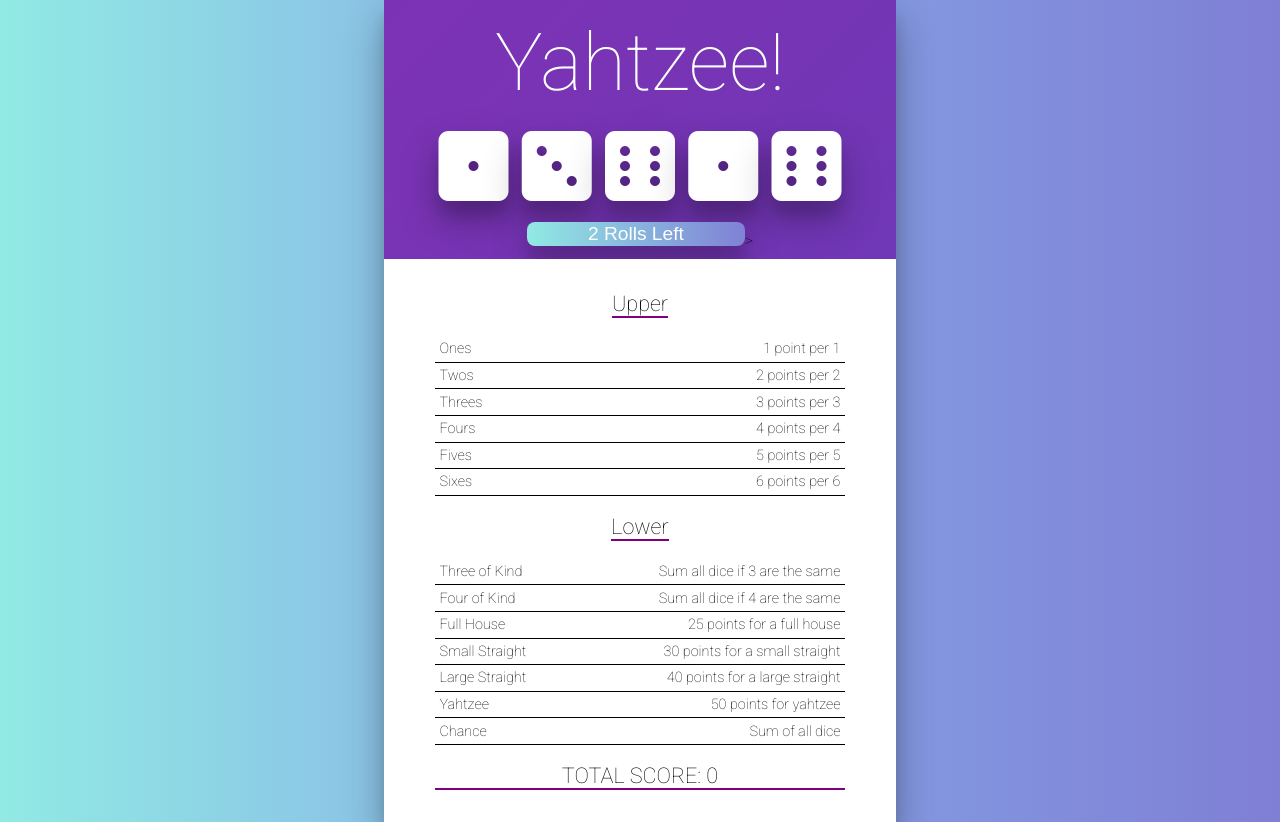
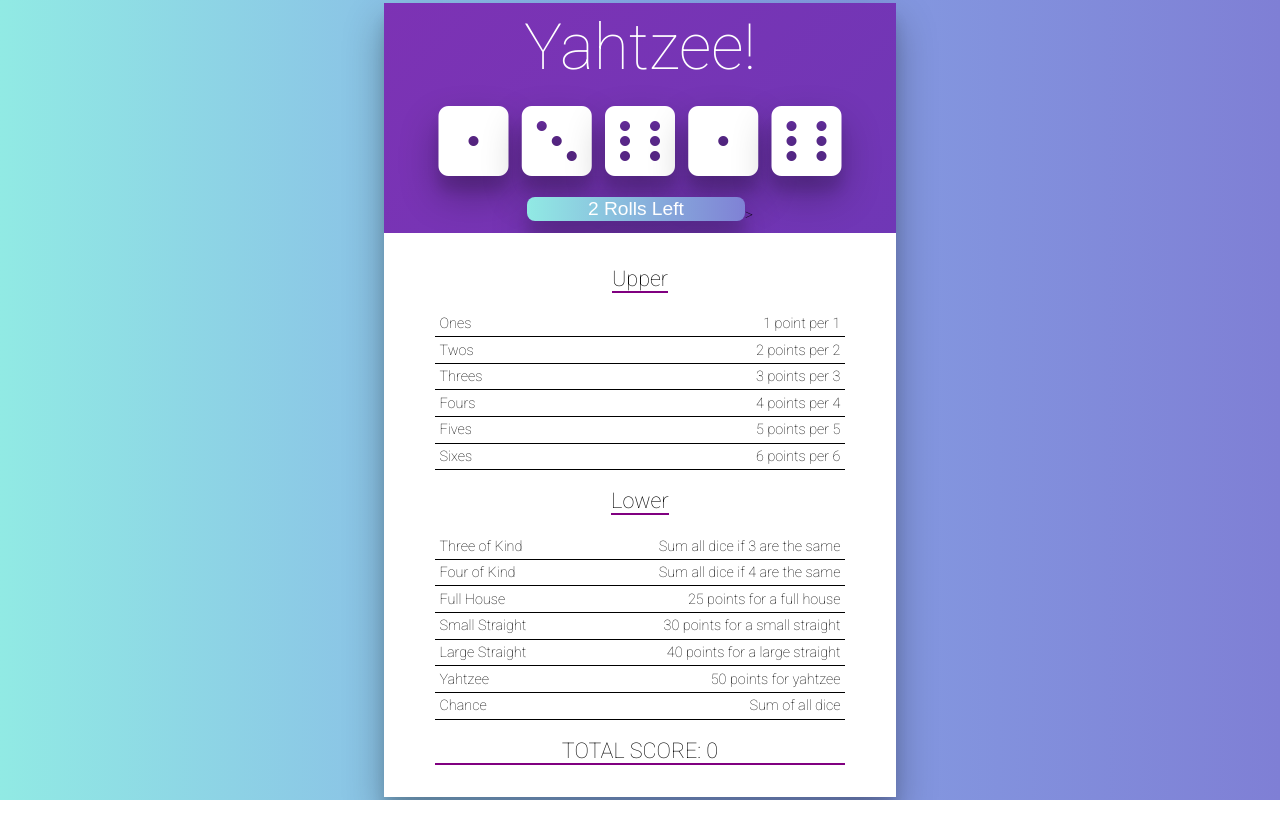
Before and after one commit to Karolik/Yahtzee-game, a React (Create React App) app: page / in a window 1280 px wide. After the commit the page ends 800 px from the top, so only its background shows below. Built offline with nearby package versions, Linux system fonts and the light colour scheme.

Commit message:
Update App.css

```diff
--- a/src/App.css
+++ b/src/App.css
@@ -3,15 +3,15 @@
   display: flex;
   justify-content: center;
   align-items: center;
-  /*height: 100vh;*/
+  height: 100vh;
 }
 
 .App-title {
-  margin-top: 1rem;
+  margin-top: 0.1em;
   color: white;
   margin-bottom: 0;
   font-weight: 100;
   display: inline-block;
-  font-size: 5rem;
+  font-size: 4em;
   /*width: 50%;*/
 }
```
